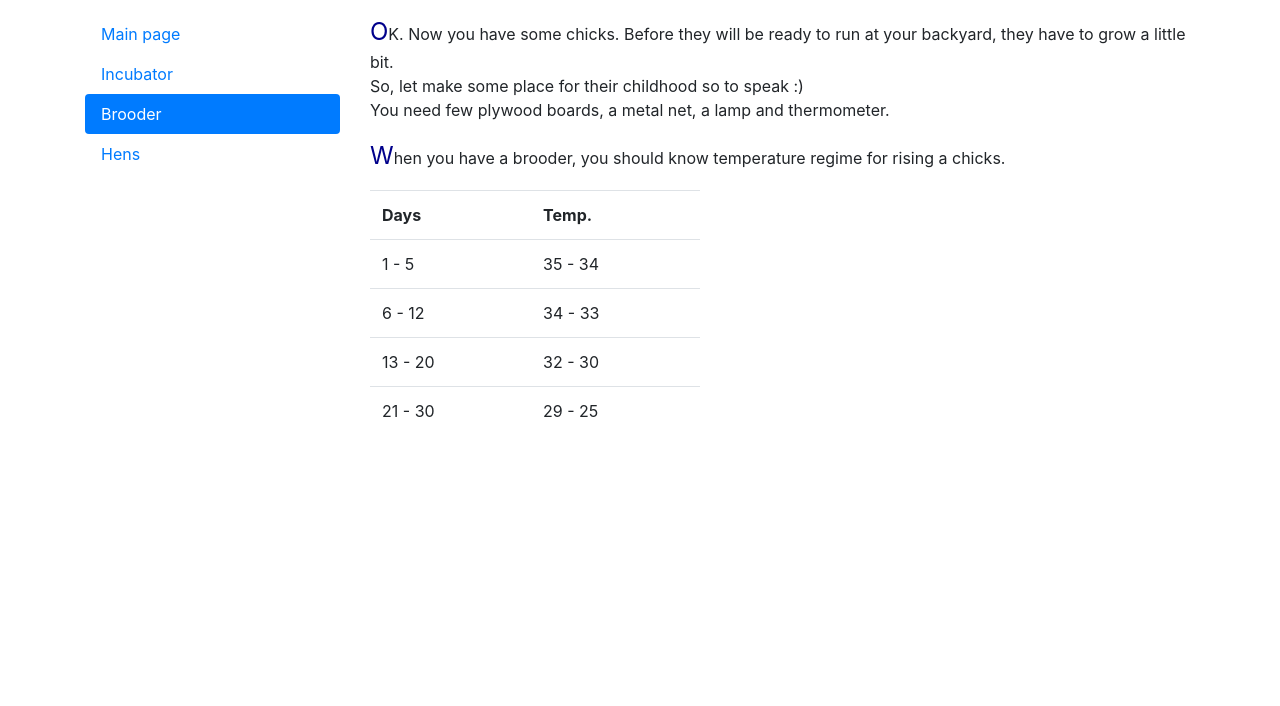
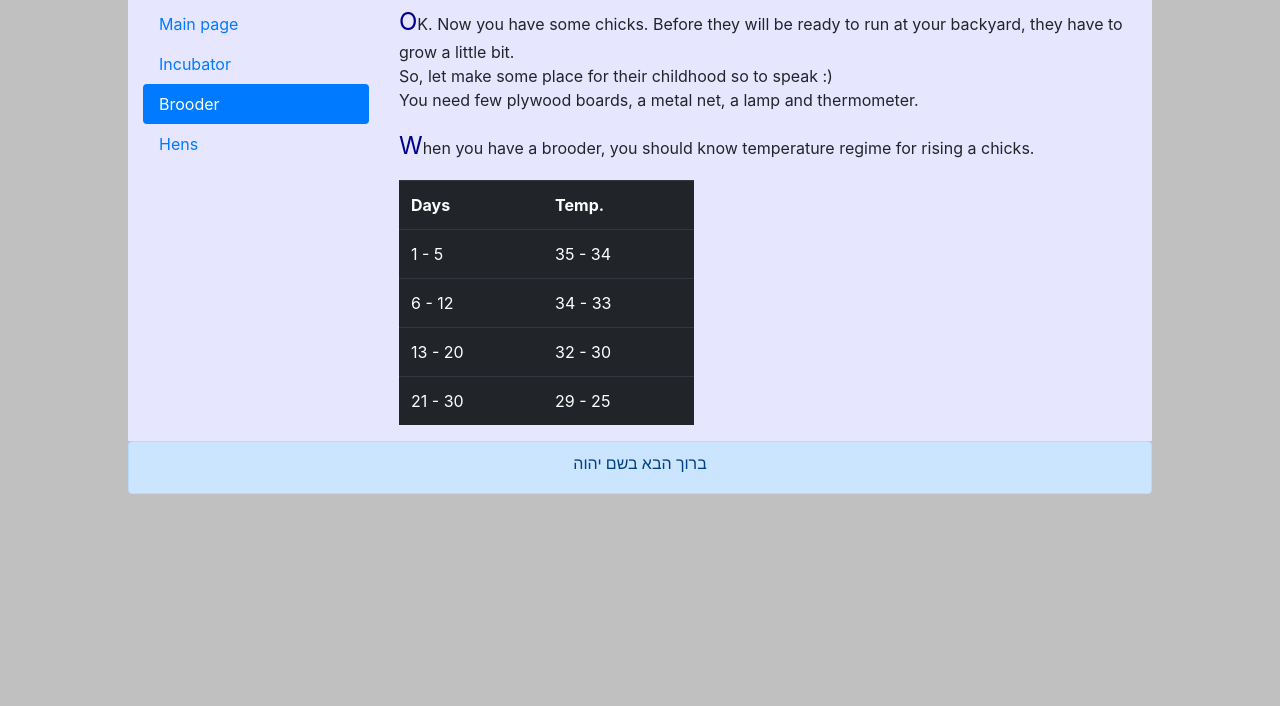
Before and after one commit to AngborTim/Project0, a plain HTML site: page brooder.html in a window 1280 px wide. Shown: the part 94-800 px from the top of the page. Drawn offline with nearby package versions, Linux system fonts and the light colour scheme.

Commit message:
new nice thongs

```diff
--- a/brooder.html
+++ b/brooder.html
@@ -6,6 +6,7 @@
 		<link rel="stylesheet" href="style.css">
     </head>
     <body>
+<div class="div_body">
 	<div class="alert alert-primary" id="banner">
 		<h1>Backyards hens</h1>
 	</div>
@@ -25,7 +26,6 @@
 					<li class="nav-item">
 						<a class="nav-link" href="hens.html">Hens</a>
 					</li>
-
 				</ul>
 			</div>
 			<div class="col">
@@ -33,8 +33,9 @@
 <br/>So, let make some place for their childhood so to speak :)
 <br />You need few plywood boards, a metal net, a lamp and thermometer.</p>
 <p>When you have a brooder, you should know temperature regime for rising a chicks.</p>
-<table class="table tbl">
-<tr><th>Days</th><th>Temp.</th>
+<table class="table tbl table-dark">
+	<tr>
+		<th>Days</th><th>Temp.</th>
 	</tr>
 	<tr>
 		<td>1 - 5</td><td>35 - 34</td>
@@ -49,8 +50,14 @@
 		<td>21 - 30</td><td>29 - 25</td>
 	</tr>
 </table>
+
 			</div>
 		</div>
 	</div>
+</div>
+<div class="alert alert-primary" id="footer">
+	<h6>ברוך הבא בשם יהוה</h6>
+</div>
+
     </body>
 </html>
--- a/style.css
+++ b/style.css
@@ -1,9 +1,16 @@
 body
 {
-margin : 10px;
+margin-left : 10%;
+margin-right: 10%;
+background: silver;
 }
 
-#banner
+.div_body
+{
+background:  #e6e6ff;
+}
+
+#banner, #footer
 {
 text-align: center;
 }
```
Also changed, not shown: hens.html (+5 -1 lines), incubator.html (+6 -1 lines), index.html (+7 -1 lines). Lines whose indentation alone changed are shown as unchanged.
